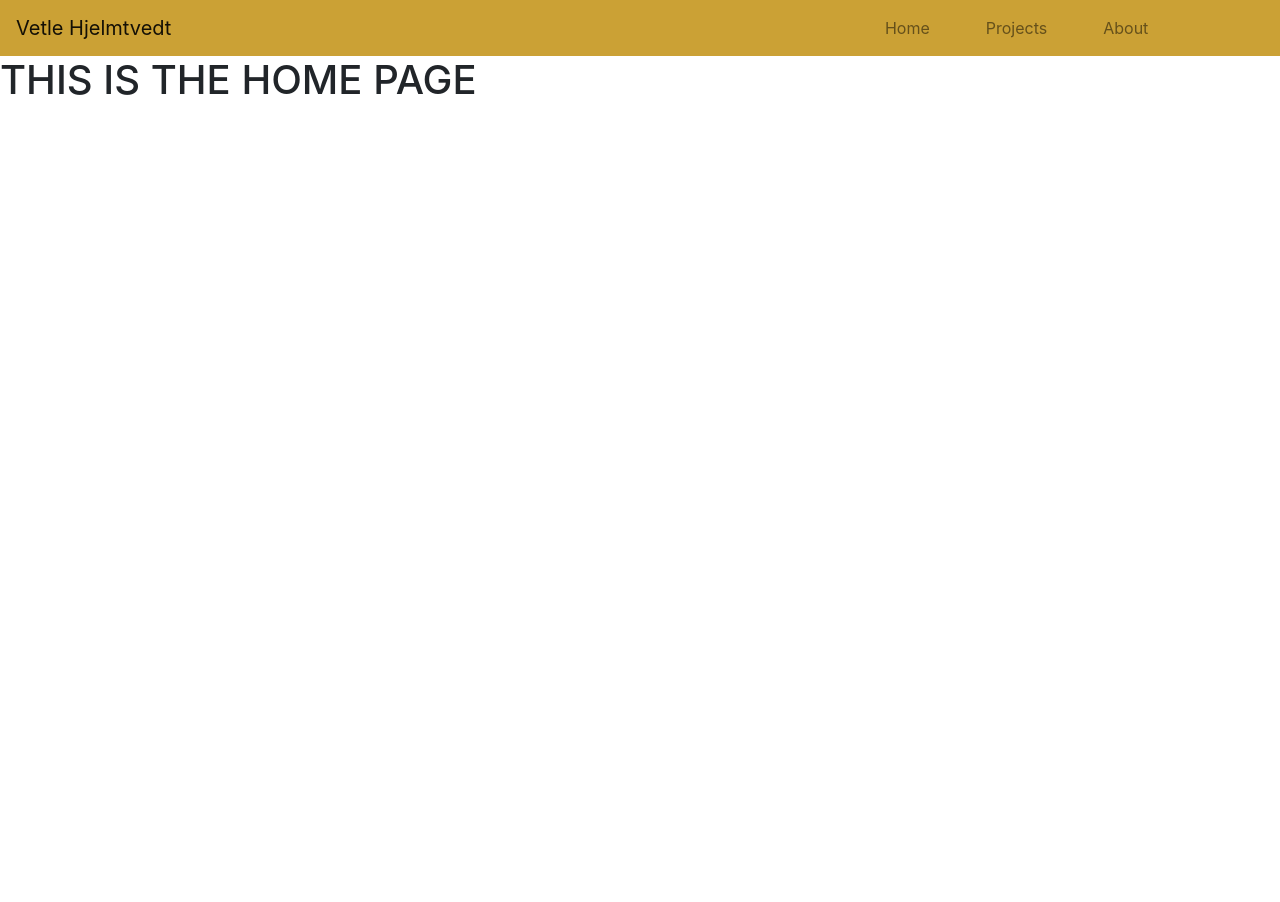
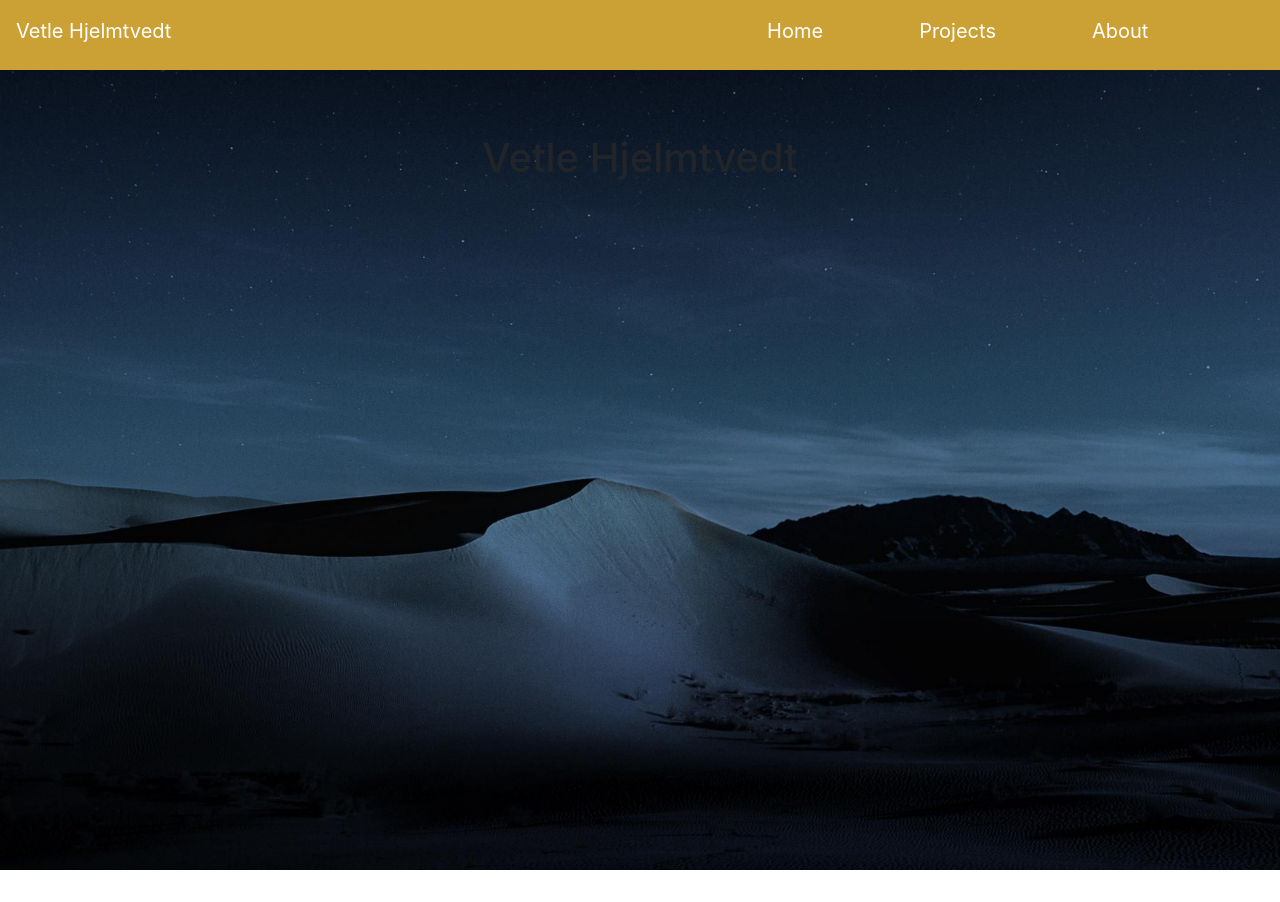
Before and after one commit to vehjelmtvedt/vetle.hjelmtvedt.com, a Next.js app: page / in a window 1280 px wide. Before the commit the page ends 800 px from the top, so only its background shows below. Built offline with nearby package versions, Linux system fonts and the light colour scheme.

Commit message:
added background image to home page and centered text in navbar

```diff
--- a/components/Header.js
+++ b/components/Header.js
@@ -1,7 +1,7 @@
 import Link from 'next/link'
 import Navbar from 'react-bootstrap/Navbar'
 import Nav from 'react-bootstrap/Nav'
-import styles from './navbar.module.css'
+import styles from './header.module.css'
 
 
 export default function Header() {
@@ -10,14 +10,14 @@ export default function Header() {
             <Navbar collapseOnSelect expand="lg" sticky="top" id={styles.navbar}>
 
 
-                <Link href="/"><Navbar.Brand href="/">Vetle Hjelmtvedt</Navbar.Brand></Link>
+                <Link href="/"><Navbar.Brand href="/"><p id={styles.brandText}>Vetle Hjelmtvedt</p></Navbar.Brand></Link>
 
                 <Navbar.Toggle aria-controls="responsive-navbar-nav"/>
                 <Navbar.Collapse id="responsive-navbar-nav" className="justify-content-end">
                     <Nav className={styles.navitems}>
-                        <Link href="/"><Nav.Link href="/">Home</Nav.Link></Link>
-                        <Link href="/projects"><Nav.Link href="/projects">Projects</Nav.Link></Link>
-                        <Link href="/about"><Nav.Link href="/about">About</Nav.Link></Link>
+                        <Link href="/"><Nav.Link href="/"><p className={styles.navHeading}>Home</p></Nav.Link></Link>
+                        <Link href="/projects"><Nav.Link href="/projects"><p className={styles.navHeading}>Projects</p></Nav.Link></Link>
+                        <Link href="/about"><Nav.Link href="/about"><p className={styles.navHeading}>About</p></Nav.Link></Link>
                     </Nav>
                 </Navbar.Collapse>
 
--- /dev/null
+++ b/components/Intro.js
@@ -0,0 +1,18 @@
+import styles from './intro.module.css'
+import Jumbotron from 'react-bootstrap/Jumbotron'
+import Container from 'react-bootstrap/Container'
+import Header from '../components/Header'
+
+export default function Intro() {
+    return (
+        <>
+            <Jumbotron fluid className={styles.jumbotron}>
+                <Container className={styles.container}>
+                    <div>
+                        <h1>Vetle Hjelmtvedt</h1>
+                    </div>
+                </Container>
+            </Jumbotron>
+        </>
+    )
+}
--- a/components/navbar.module.css
+++ b/components/header.module.css
@@ -1,6 +1,7 @@
 #navbar {
     background-color: rgb(203, 161, 53);
-
+    margin-bottom: 0px;
+    padding-bottom: 0;
 }
 
 .navitems {
@@ -11,3 +12,12 @@
 .navitems * {
     margin-left: 40px;
 }
+
+.navHeading {
+    font-size: 20px;
+    color: white;
+}
+
+#brandText {
+    color: white;
+}
--- /dev/null
+++ b/components/intro.module.css
@@ -0,0 +1,11 @@
+.jumbotron {
+    margin-top: 0;
+    height: 100vh;
+    background-image: url(../public/background.jpg);
+    background-size: cover;
+    text-align: center;
+}
+
+.container {
+    text-align: center;
+}
--- a/pages/index.js
+++ b/pages/index.js
@@ -1,9 +1,9 @@
 import Link from 'next/link'
-
+import Intro from '../components/Intro'
 function Home() {
   return (
     <>
-      <h1>THIS IS THE HOME PAGE</h1>
+      < Intro />
     </>
   )
 }
```
Also changed, not shown: public/background.jpg (added).
